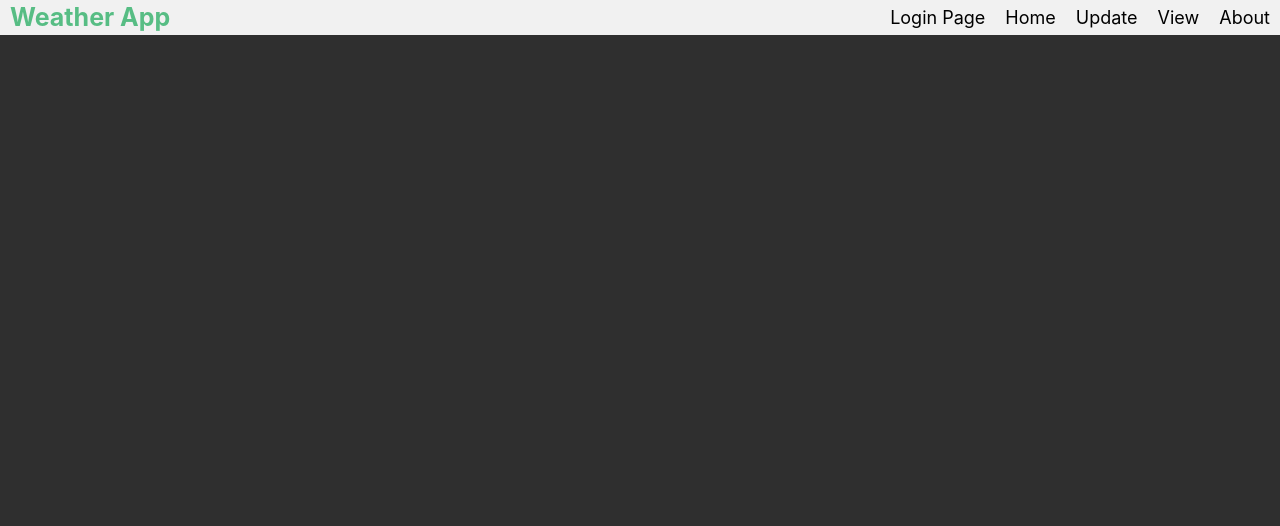
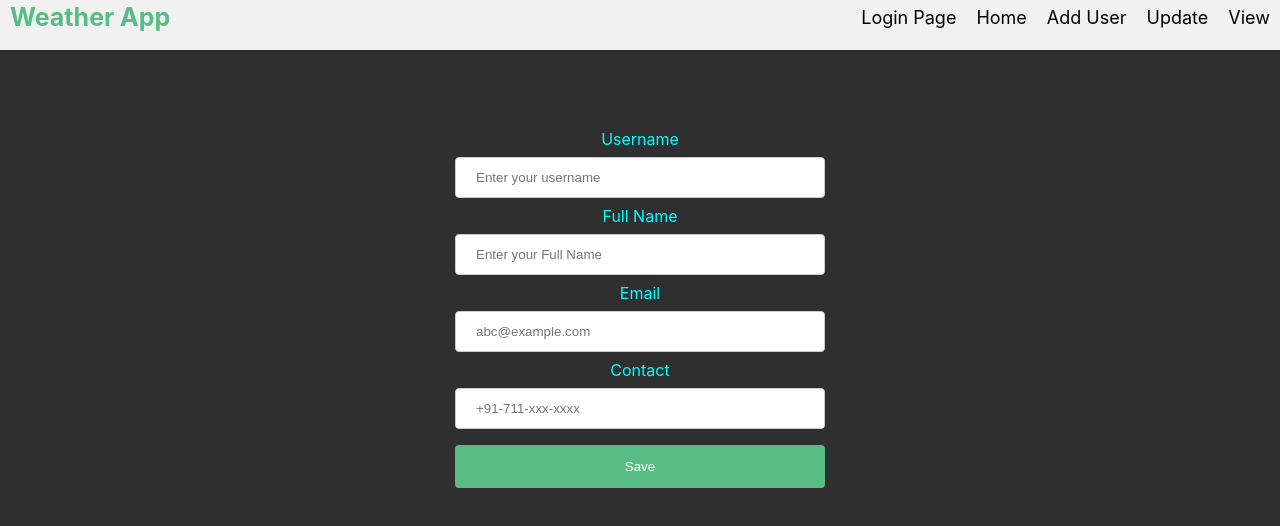
Before and after one commit to shashwatdwi176/Weather-web-app-react-firebase, a React (Create React App) app: page /adduser/1 in a window 1280 px wide. Shown: the top 526 px of the page. Built offline with nearby package versions, Linux system fonts and the light colour scheme; some icons are missing.

Commit message:
Added Add User Page

```diff
--- a/src/App.js
+++ b/src/App.js
@@ -6,9 +6,10 @@ import "./App.css";
 import Weathercard from "./component/weather/weathercard";
 import AddEdit from "./component/pages/AddEdit";
 import View from "./component/pages/View";
-import About from "./component/pages/About";
+
 import LoginPage from "./component/pages/LoginPage";
 import Header from "./component/Header";
+import AddUser from "./component/pages/AddUser";
 
 function App() {
   return (
@@ -21,7 +22,7 @@ function App() {
           <Route path="/" element={<LoginPage />} />
           <Route path="/update/:id" element={<AddEdit />} />
           <Route path="/view/:id" element={<View />} />
-          <Route path="/about/:id" element={<About />} />
+          <Route path="/adduser/:id" element={<AddUser />}/>
         </Routes>
       </div>
     </BrowserRouter>
--- a/src/component/Header.css
+++ b/src/component/Header.css
@@ -1,6 +1,9 @@
 .header{
     overflow:hidden;
-    background-color: #f1f1f1
+    background-color: #f1f1f1;
+    height: 50px;
+    margin-bottom: 5%;
+
 }
 
 .header p{
--- a/src/component/Header.js
+++ b/src/component/Header.js
@@ -4,7 +4,25 @@ import './Header.css';
 
 const Header = () => {
   const [activeTab, setActiveTab] = useState('LoginPage');
+const location = useLocation();
 
+useEffect(()=>{
+  if(location.pathname === "/"){
+    setActiveTab('/')
+  }else if(location.pathname === "/home"){
+    setActiveTab('/home')
+  }
+  else if(location.pathname === "/update/:id"){
+    setActiveTab('/update/:id')
+  }
+  else if(location.pathname === "/view/:id"){
+    setActiveTab('/view/:id')
+  }
+  else if(location.pathname === "/adduser/:id"){
+    setActiveTab('/adduser/:id')
+  }
+
+})
   return (
     <div className="header">
       <p className="logo">Weather App</p>
@@ -17,12 +35,21 @@ const Header = () => {
             Login Page
           </p>
         </Link>
+
         <Link to="/home">
           <p
             className={`${activeTab === '/home' ? 'active' : ''}`}
             onClick={() => setActiveTab('/home')}
           >
             Home
+          </p>
+        </Link>
+        <Link to="/adduser/:id">
+          <p
+            className={`${activeTab === '/adduser/:id' ? 'active' : ''}`}
+            onClick={() => setActiveTab('/adduser/:id')}
+          >
+            Add User
           </p>
         </Link>
         <Link to="/update/:id">
@@ -41,14 +68,7 @@ const Header = () => {
             View
           </p>
         </Link>
-        <Link to="/update/:id">
-          <p
-            className={`${activeTab === '/about/:id' ? 'active' : ''}`}
-            onClick={() => setActiveTab('/about/:id')}
-          >
-            About
-          </p>
-        </Link>
+
       </div>
     </div>
   );
--- a/src/firebase.js
+++ b/src/component/firebase.js
@@ -1,6 +1,7 @@
 import firebase from "firebase/app";
 import "firebase/database"
-
+import { initializeApp } from "firebase/app";
+import { getDatabase } from "firebase/database";
 
 const firebaseConfig = {
     apiKey: "AIzaSyAt8pkzRqvgRwVGepQTIIza0AaXBbzwGlc",
@@ -11,5 +12,6 @@ const firebaseConfig = {
     appId: "1:880821369951:web:f43e34c4e5455d9e1f6fea"
   };
 
-  const fireDb = firebase.initializeApp(firebaseConfig);
-  export default fireDb.database().ref();
+  const fireDb = initializeApp(firebaseConfig);
+  // const fireDb = fireDB.database().ref();
+  export default getDatabase(fireDb)
--- a/src/component/pages/About.js
+++ /dev/null
@@ -1,11 +0,0 @@
-import React from 'react'
-
-const About = () => {
-  return (
-    <div>
-      <h2>about</h2>
-    </div>
-  )
-}
-
-export default About
--- /dev/null
+++ b/src/component/pages/AddEdit.css
@@ -0,0 +1,31 @@
+input[type= "text"],
+input[type= "email"],
+input[type="number"],
+
+select{
+    width: 100%;
+    padding:12px 20px;
+    margin: 8px 0;
+    display: inline-block;
+    border: 1px solid #ccc;
+    border-radius: 4px;
+    box-sizing: border-box;
+}
+label{
+    color:aqua;
+}
+
+input[type= "submit"]{
+    width: 100%;
+    background-color: #57bd84;
+    color: white;
+    padding: 14px 20px;
+    margin: 8px 0;
+    border: none;
+    border-radius:4px;
+    cursor: pointer;
+}
+
+input[type = "submit"]:hover{
+    background-color: #4caf50;
+}
--- /dev/null
+++ b/src/component/pages/AddUser.js
@@ -0,0 +1,77 @@
+import React, { useState, useEffect } from "react";
+import { unstable_HistoryRouter, useParam } from "react-router-dom";
+import firebase from "firebase/app";
+import "firebase/database";
+
+
+import "./AddEdit.css";
+import fireDb from "../firebase"
+import { toast } from "react-toastify";
+
+const initializeState = {
+  username: "",
+  name: "",
+  email: "",
+  contact: "",
+};
+const AddUser = () => {
+  const [state, setState] = useState(initializeState);
+  const [data, setData] = useState({});
+
+  const { username, name, email, contact } = state;
+  const handleInputChange = () => {};
+  const handleSubmit = () => {};
+  return (
+    <div>
+      <form
+        style={{
+          margin: "auto",
+          padding: "15px",
+          maxWidth: "400px",
+          alignContent: "center",
+        }}
+        onSubmit={handleSubmit}
+      >
+        <label htmlFor="username">Username</label>
+        <input
+          type="text"
+          id="username"
+          name="username"
+          placeholder="Enter your username"
+          value={username}
+          onChange={handleInputChange}
+        />
+        <label htmlFor="name">Full Name</label>
+        <input
+          type="text"
+          id="name"
+          name="name"
+          placeholder="Enter your Full Name"
+          value={name}
+          onChange={handleInputChange}
+        />
+        <label htmlFor="username">Email</label>
+        <input
+          type="email"
+          id="email"
+          name="email"
+          placeholder="abc@example.com"
+          value={email}
+          onChange={handleInputChange}
+        />
+        <label htmlFor="contact">Contact</label>
+        <input
+          type="number"
+          id="contact"
+          name="contact"
+          placeholder="+91-711-xxx-xxxx"
+          value={contact}
+          onChange={handleInputChange}
+        />
+        <input type= "submit" value="Save"/>
+      </form>
+    </div>
+  );
+};
+
+export default AddUser;
--- a/src/component/weather/temp.css
+++ b/src/component/weather/temp.css
@@ -38,6 +38,7 @@ body {
   border-radius: 20px;
   box-shadow: 0 27px 55px 0 rgba(0, 0, 0, 0.3),
     0 17px 17px 0 rgba(0, 0, 0, 0.15);
+    margin-left: 25%;
 }
 .widget .weatherIcon {
   flex: 1 100%;
```
